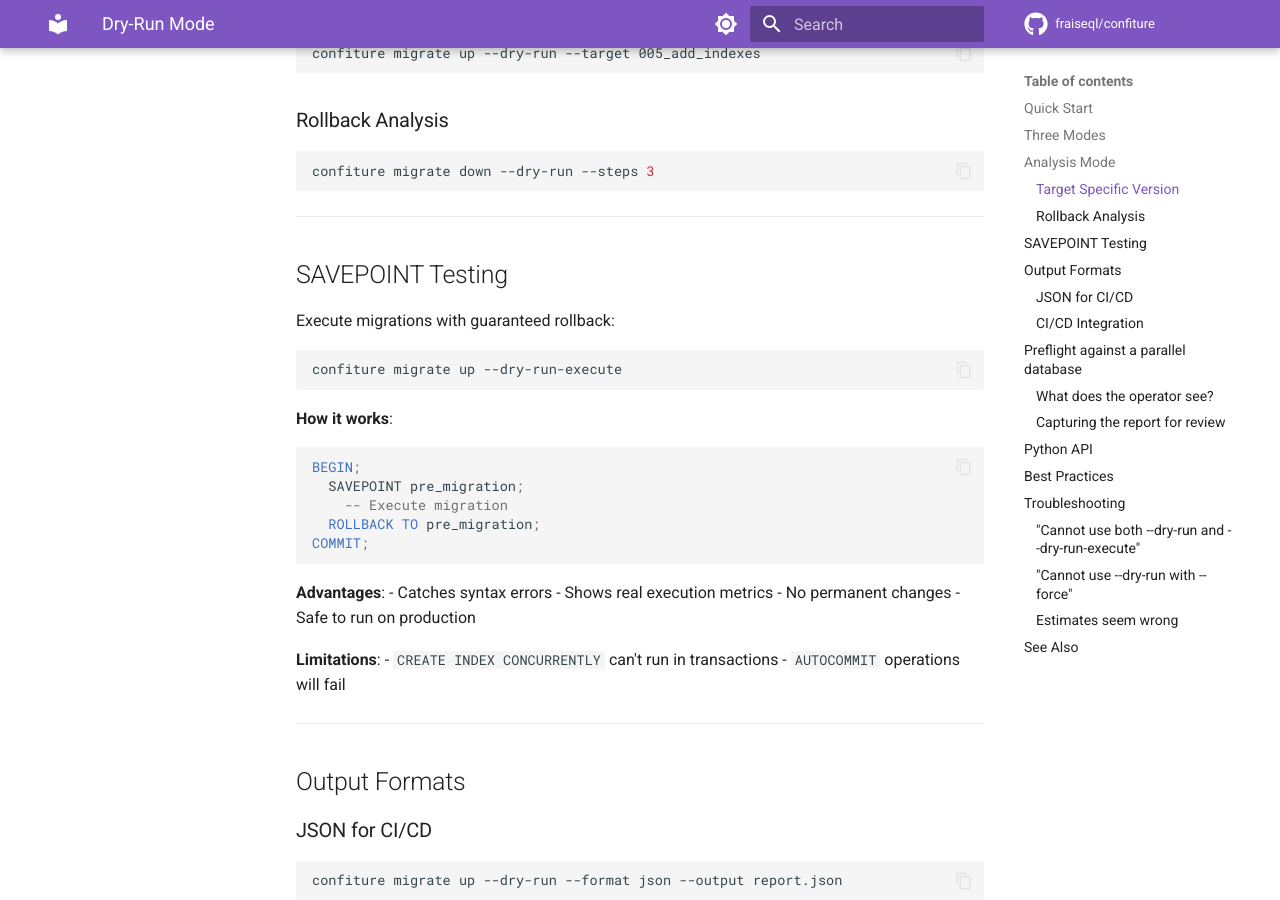
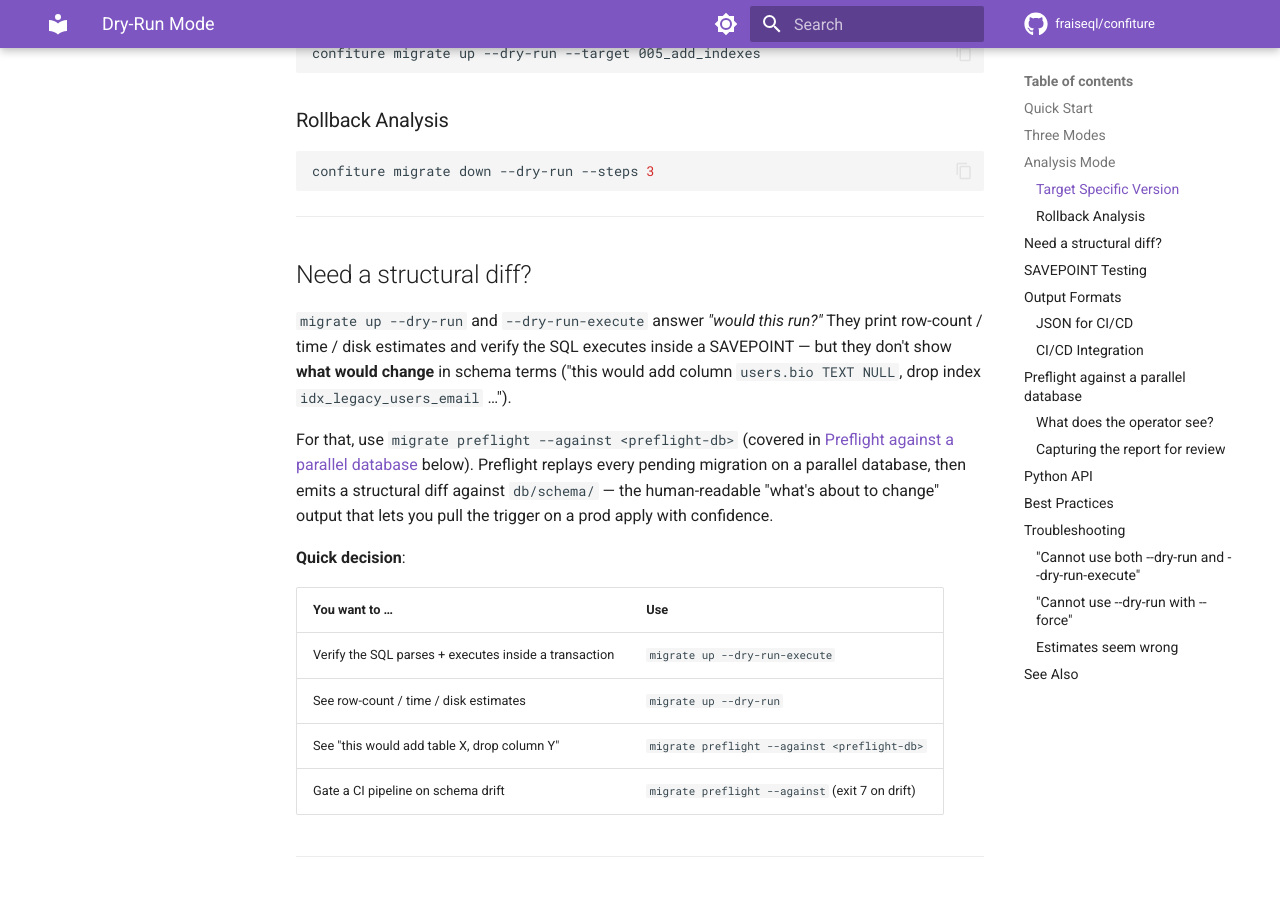
Before and after one commit to fraiseql/confiture, an MkDocs documentation site: the page built from docs/guides/dry-run.md, in a window 1280 px wide and 900 px high, scrolled down 1521 px. Built offline with MkDocs 1.6.1 and Material for MkDocs 9.7.7, drawn with Linux system fonts in a browser that asks for light colours; comment, search, counter and statistics services are not loaded; the version menu is left out.

Commit message:
docs: #125 #127 migration-only positioning + dry-run/preflight cross-link
#125: clarify that confiture is usable as a pure migration runner.
README gains a "No `db/schema/` directory? That works too." block above
the fold, the comparison grid's "Source of truth" row carries the
*DDL files or migration chain* phrasing with an explanatory footnote,
the adoption checklist names migration-chain projects explicitly, and
docs/guides/02-incremental-migrations.md opens with a callout so
migration-only readers know the rest of the guide applies to them.

#127: close the discoverability gap between dry-run and preflight.
docs/guides/dry-run.md gains a "Need a structural diff?" section
explaining what each mode answers (would-this-run vs. what-would-
change), with a decision table; `migrate up --help` carries a
STRUCTURAL DIFF block pointing operators at preflight. Closing as
docs option B — a `--dry-run --structural-diff` flag stays a future
ask if demand surfaces.

## Changes
- README.md: new H2 above the fold; grid row + footnote; adoption row;
  preflight demo line clarified
- docs/guides/02-incremental-migrations.md: migration-only callout
- docs/guides/dry-run.md: "Need a structural diff?" section
- python/confiture/cli/commands/migrate_core.py: STRUCTURAL DIFF
  paragraph in `migrate up --help` epilog
- pyproject.toml: 0.16.1 → 0.16.2
- CHANGELOG.md: 0.16.2 entry

## Verification
✅ 6466 unit tests pass
✅ ruff check clean
✅ ty check clean
✅ `confiture migrate up --help` shows new STRUCTURAL DIFF block

Co-Authored-By: Claude Opus 4.7 (1M context) <noreply@anthropic.com>

````diff
--- a/docs/guides/dry-run.md
+++ b/docs/guides/dry-run.md
@@ -66,6 +66,32 @@ confiture migrate up --dry-run --target 005_add_indexes
 ```bash
 confiture migrate down --dry-run --steps 3
 ```
+
+---
+
+## Need a structural diff?
+
+`migrate up --dry-run` and `--dry-run-execute` answer *"would this run?"*
+They print row-count / time / disk estimates and verify the SQL executes
+inside a SAVEPOINT — but they don't show **what would change** in
+schema terms ("this would add column `users.bio TEXT NULL`, drop index
+`idx_legacy_users_email` …").
+
+For that, use `migrate preflight --against <preflight-db>` (covered in
+[Preflight against a parallel database](#preflight-against-a-parallel-database)
+below). Preflight replays every pending migration on a parallel database,
+then emits a structural diff against `db/schema/` — the human-readable
+"what's about to change" output that lets you pull the trigger on a prod
+apply with confidence.
+
+**Quick decision**:
+
+| You want to … | Use |
+|---|---|
+| Verify the SQL parses + executes inside a transaction | `migrate up --dry-run-execute` |
+| See row-count / time / disk estimates | `migrate up --dry-run` |
+| See "this would add table X, drop column Y" | `migrate preflight --against <preflight-db>` |
+| Gate a CI pipeline on schema drift | `migrate preflight --against` (exit 7 on drift) |
 
 ---
 
--- a/pyproject.toml
+++ b/pyproject.toml
@@ -1,6 +1,6 @@
 [project]
 name = "fraiseql-confiture"
-version = "0.16.1"
+version = "0.16.2"
 description = "PostgreSQL schema evolution with built-in multi-agent coordination 🍓"
 readme = "README.md"
 requires-python = ">=3.11"
````
Also changed, not shown: CHANGELOG.md (+20 -0 lines), README.md (+20 -2 lines), docs/guides/02-incremental-migrations.md (+13 -0 lines), 1 other file.
